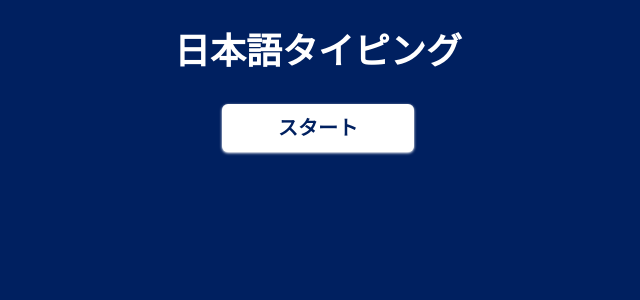
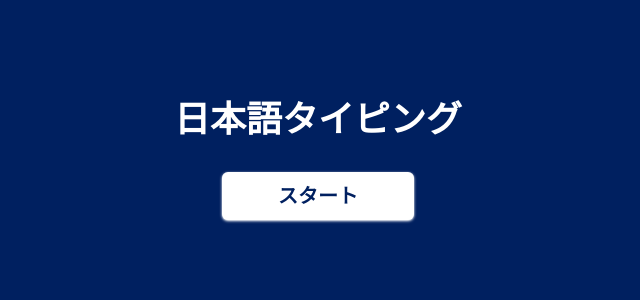
Before and after one commit to seihello/typing-game, a Next.js app: page / in a window 1280 px wide. Shown: the top 300 px of the page, without its empty margins (322-962 px from the left). Built offline with nearby package versions, Linux system fonts and the light colour scheme.

Commit message:
style: improve spaces and messages

```diff
--- a/components/single-game.tsx
+++ b/components/single-game.tsx
@@ -55,7 +55,8 @@ export default function SingleGame({ complete }: Props) {
   return (
     <div className="flex w-full flex-col items-center gap-y-8">
       {target.length === 0 ? (
-        <div className="flex h-64 flex-col justify-center">
+        <div className="flex h-64 flex-col items-center justify-center gap-y-8">
+          <p className="text-xl font-semibold">文章を作成中...</p>
           <HashLoader size={64} color="#FFFFFF" />
         </div>
       ) : (
--- a/components/start-view.tsx
+++ b/components/start-view.tsx
@@ -6,7 +6,7 @@ type Props = {
 
 export default function StartView({ start }: Props) {
   return (
-    <div className="flex h-64 flex-col items-center gap-y-8">
+    <div className="flex h-64 flex-col items-center justify-center gap-y-8">
       <h1 className="text-4xl font-bold">日本語タイピング</h1>
       <Button size="lg" className="w-48" onClick={() => start()}>
         スタート
```
